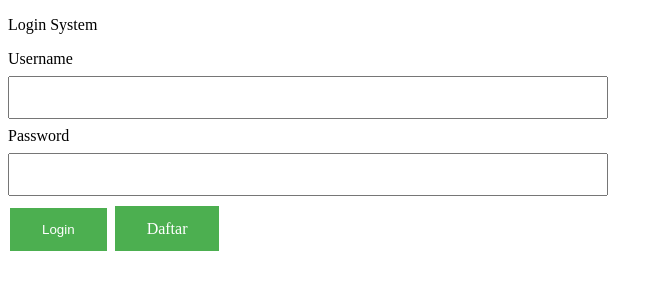
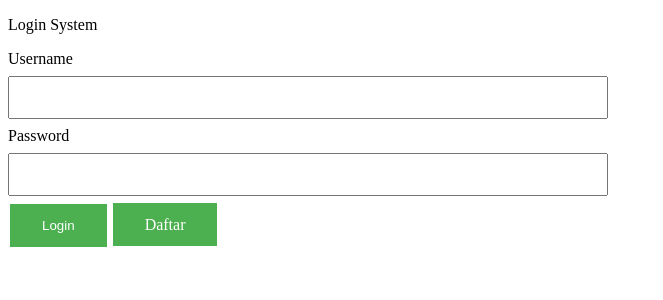
Before and after one commit to pedroandika6200/pemrograman-web, a PHP site: page /login.php in a window 1280 px wide. Shown: the top 300 px of the page, without its empty margins (0-663 px from the left). Run offline with PHP 8.4, Linux system fonts and the light colour scheme.

Commit message:
mengubah tombol daftar

```diff
--- a/pertemuan4/login.php
+++ b/pertemuan4/login.php
@@ -18,16 +18,15 @@
         color:white;
         padding:14px 32px;
         text-decoration:none;
-        margin:4px 2px;
+        margin:0px 2px;
         cursor: pointer;
     }
-    .tombol{
+    a{
         background-color:#4CAF50;
         border:none;
         color:white;
-        padding:14px 32px;
+        padding:13px 32px;
         text-decoration:none;
-        margin:4px 2px;
         cursor: pointer;
     }
     </style>
```
